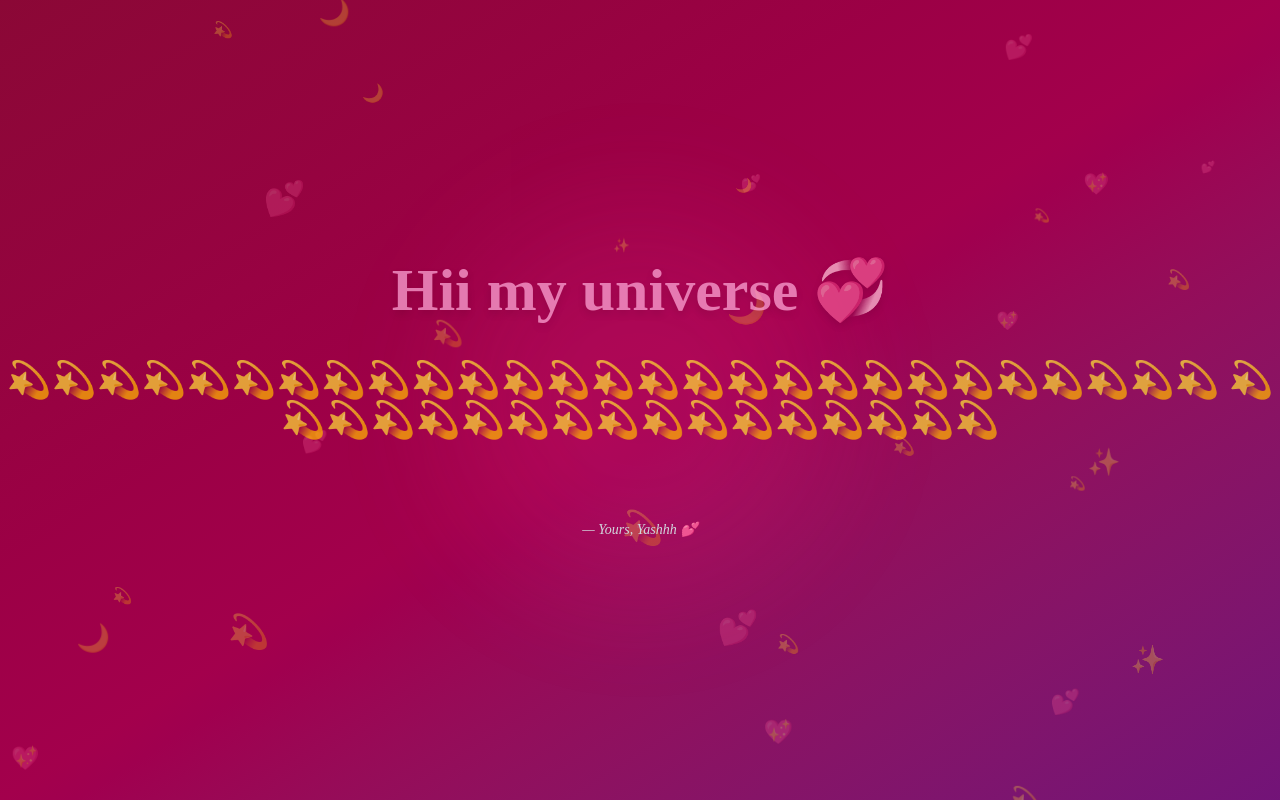
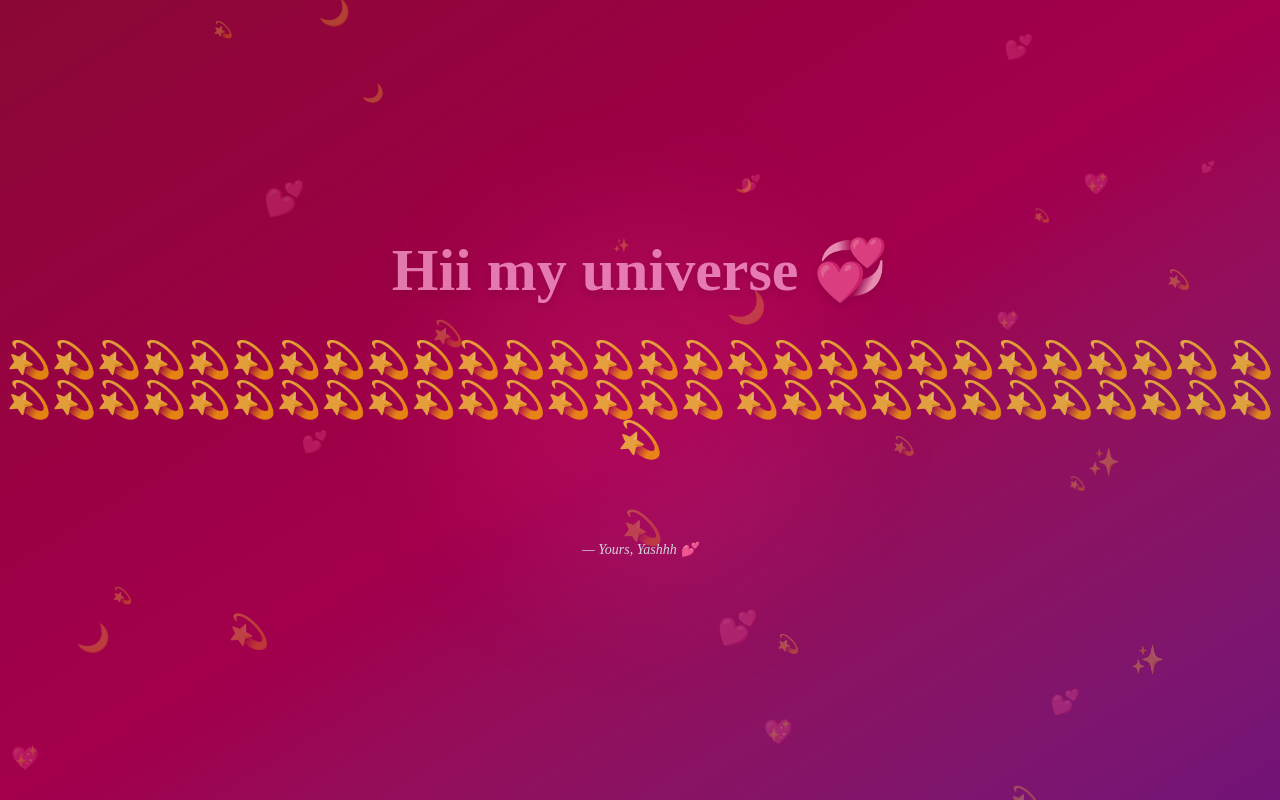
Before and after one commit to Gigzii4/gigzi_landing, a React (Vite) app: page /rak in a window 1280 px wide. Built offline with nearby package versions, Linux system fonts and the light colour scheme.

Commit message:
stars added

```diff
--- a/src/components/Yash.jsx
+++ b/src/components/Yash.jsx
@@ -32,6 +32,7 @@ const HiiMyBabe = () => {
       <p className="text-3xl sm:text-4xl mt-6 text-pink-100 font-bold animate-[pulse_2s_ease-in-out_infinite] z-10">
        💫💫💫💫💫💫💫💫💫💫💫💫💫💫💫💫💫💫💫💫💫💫💫💫💫💫💫
                   💫💫💫💫💫💫💫💫💫💫💫💫💫💫💫💫💫
+                        💫💫💫💫💫💫💫💫💫💫💫💫💫
       </p>
 
       <div className="absolute w-96 h-96 bg-pink-500/20 rounded-full blur-3xl animate-pulse"></div>
```
